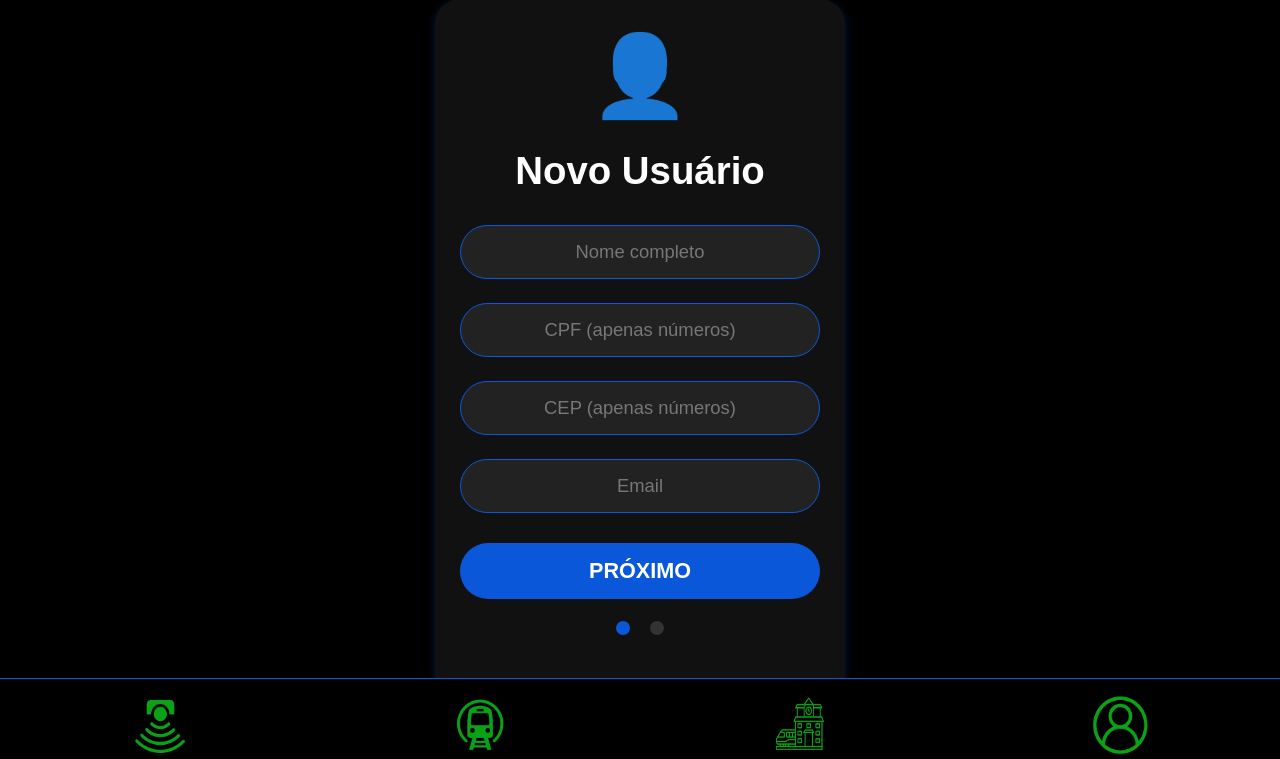
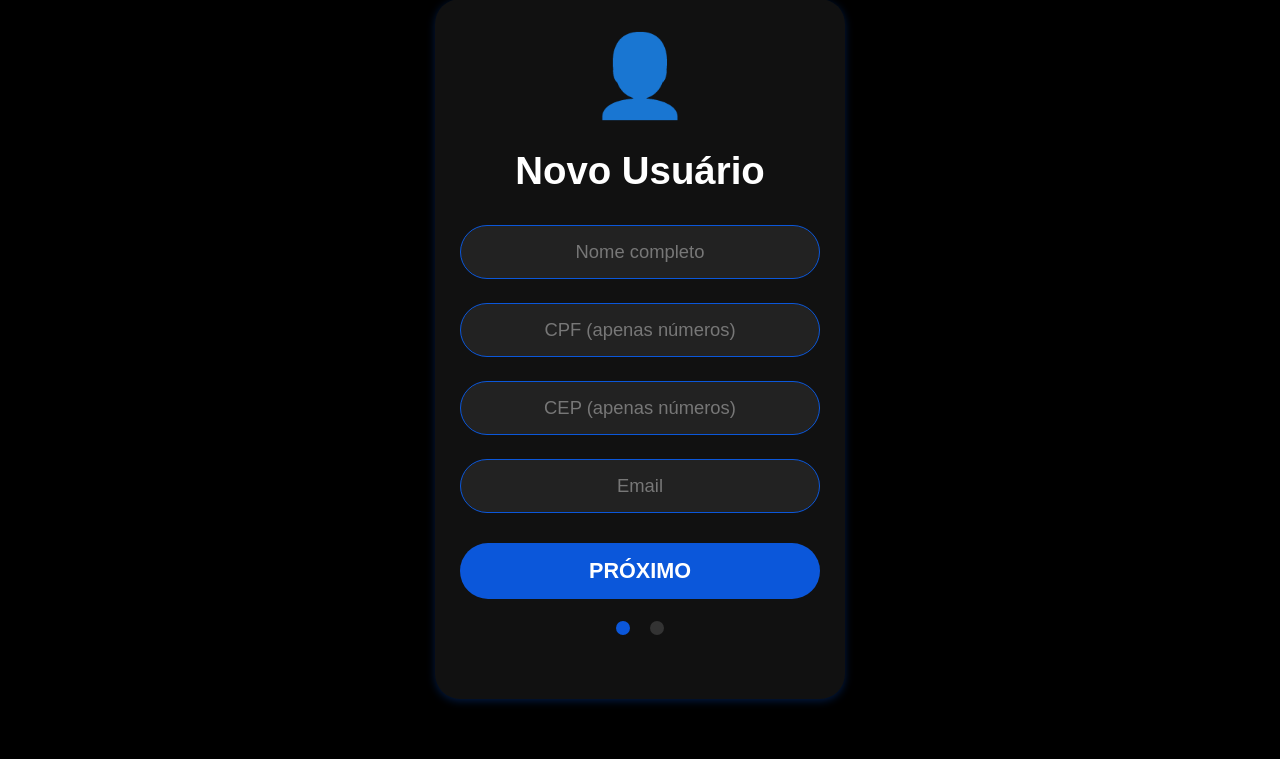
Before and after one commit to andrielrib/trem_facil, a PHP site: page /private/cadastrar_user.php in a window 1280 px wide. Shown: the part 41-800 px from the top of the page. Run offline with PHP 8.4, Linux system fonts and the light colour scheme.

Commit message:
add - finalização da SA

```diff
--- a/private/cadastrar_user.php
+++ b/private/cadastrar_user.php
@@ -241,13 +241,6 @@ if ($_SERVER['REQUEST_METHOD'] === 'POST') {
 
 </div>
 
-<footer role="contentinfo" aria-label="Menu principal">
-  <form action="" method="post"><input type="hidden" name="redirect_page" value="sensores"><button type="submit" title="Sensores"><img src="../assets/icons/tela_sensor_icon.png" alt="Ícone sensores"></button></form>
-  <form action="" method="post"><input type="hidden" name="redirect_page" value="trens"><button type="submit" title="Trens"><img src="../assets/icons/tela_tren_icon.png" alt="Ícone trens"></button></form>
-  <form action="" method="post"><input type="hidden" name="redirect_page" value="estacoes"><button type="submit" title="Estações"><img src="../assets/icons/tela_estacao_icon.png" alt="Ícone estações"></button></form>
-  <form action="" method="post"><input type="hidden" name="redirect_page" value="perfil"><button type="submit" title="Perfil"><img src="../assets/icons/tela_perfil_icon.png" alt="Ícone perfil"></button></form>
-</footer>
-
 <script>
 // Consulta ViaCEP ao sair do campo CEP
 const cepInput = document.getElementById('cep');
--- a/private/lista_usuarios.php
+++ b/private/lista_usuarios.php
@@ -28,10 +28,10 @@ if ($search) {
     color: white;
     display: flex;
     justify-content: center;
+    width: 100%;
   }
   .container {
     width: 100%;
-    max-width: 380px;
     padding: 10px 15px 100px;
   }
   header {
```
